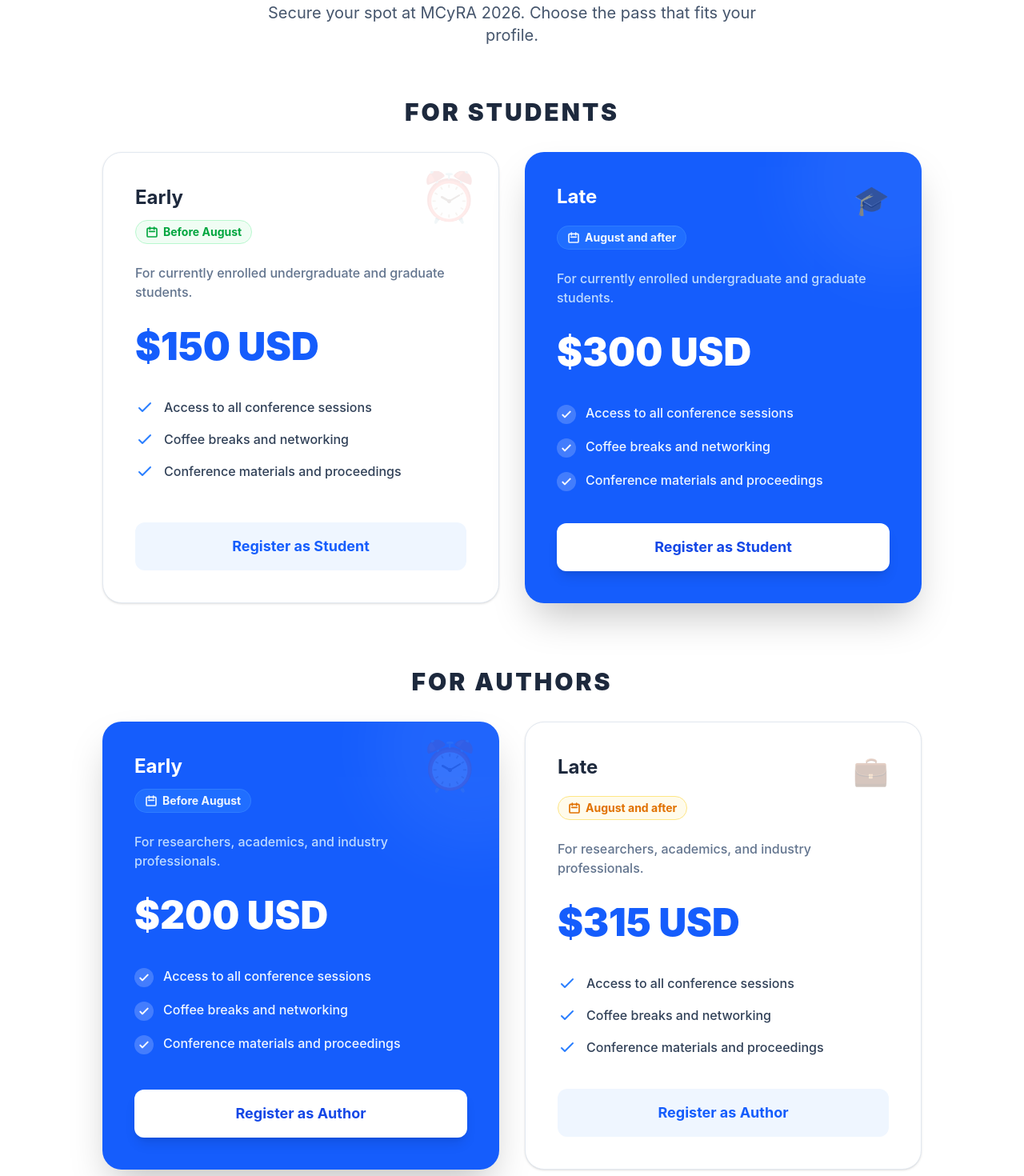
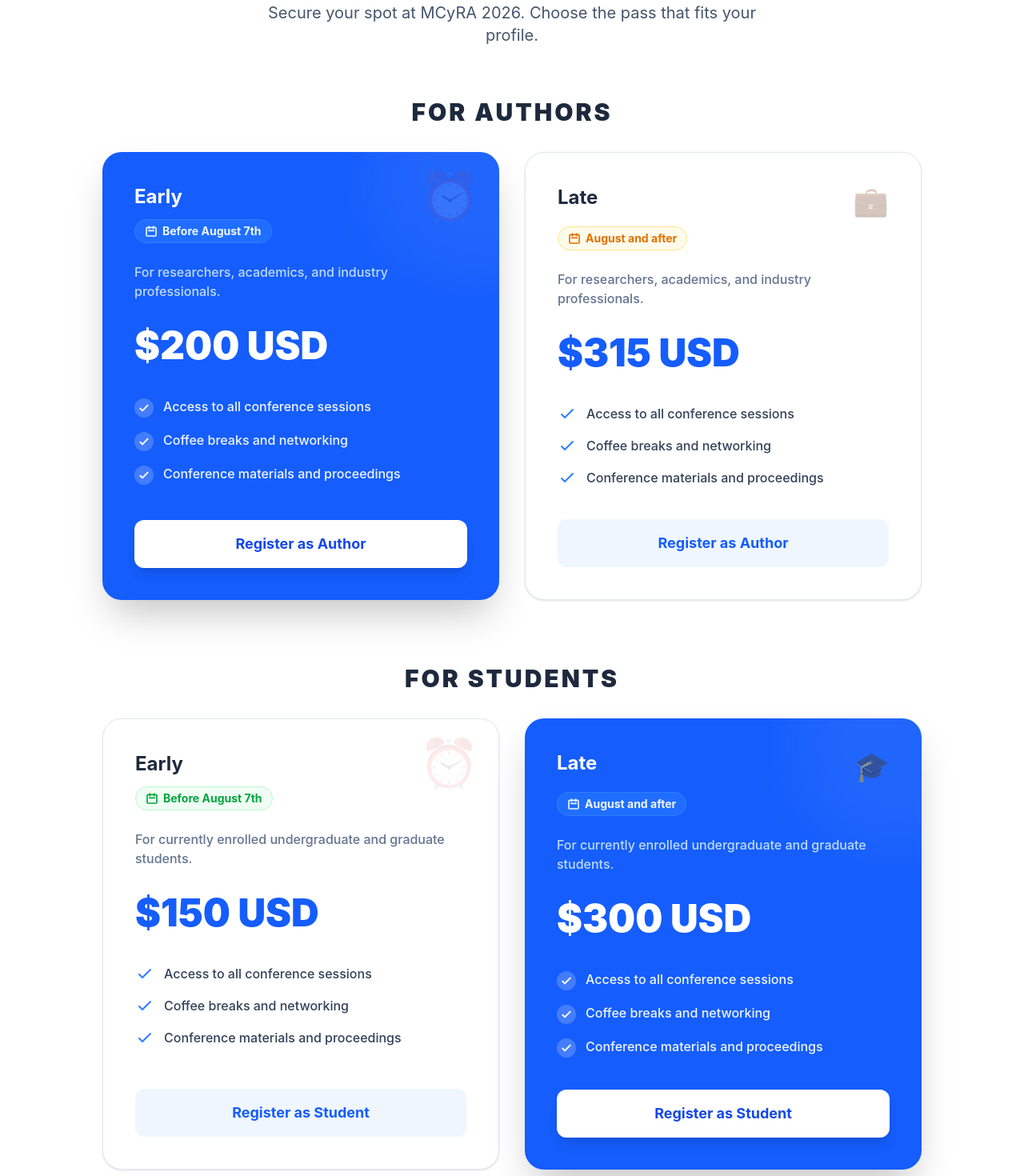
Before and after one commit to Karen616e/AMW2026, a React (Vite) app in the folder amw2026/: page /attend in a window 1280 px wide. Shown: the part 300-1770 px from the top of the page at 80% size. Built offline with nearby package versions, Linux system fonts and the light colour scheme.

Commit message:
Attence_Placeholder
- Placeholder del formulario hecho en Tally.so

```diff
--- a/amw2026/src/components/home/Registration.jsx
+++ b/amw2026/src/components/home/Registration.jsx
@@ -1,22 +1,56 @@
+import { useState, useEffect } from 'react';
 import { registrationFees } from '../../data/registration';
 
 const Registration = () => {
-  // Asumimos que el primer elemento es el precio actual/Early Bird
   const currentFee = registrationFees[0];
-  // Asumimos que el segundo elemento (índice 0 de upcomingFees) es el precio Late
   const upcomingFees = registrationFees.slice(1);
-  const lateFee = upcomingFees[0] || currentFee; // Fallback por si acaso
+  const lateFee = upcomingFees[0] || currentFee;
 
-  // Lista de beneficios
+  // Estado para controlar si el modal está abierto o cerrado
+  const [isModalOpen, setIsModalOpen] = useState(false);
+  // Estado para saber qué tipo de registro seleccionó (Early o Late)
+  const [selectedPlan, setSelectedPlan] = useState('');
+
   const includedFeatures = [
     "Access to all conference sessions",
     "Coffee breaks and networking",
     "Conference materials and proceedings"
   ];
 
+  // Función para abrir el modal
+  const handleOpenModal = (planName) => {
+    setSelectedPlan(planName);
+    setIsModalOpen(true);
+  };
+
+  // --- MAGIA DE TALLY PARA REACT ---
+  // Este useEffect se encarga de cargar el script de Tally solo cuando el modal se abre
+  useEffect(() => {
+    if (isModalOpen) {
+      const script = document.createElement('script');
+      script.src = 'https://tally.so/widgets/embed.js';
+      script.async = true;
+      document.body.appendChild(script);
+
+      // Una vez que el script carga, le decimos a Tally que busque el iframe y lo ajuste
+      script.onload = () => {
+        if (window.Tally) {
+          window.Tally.loadEmbeds();
+        }
+      };
+
+      // Limpiamos el script si el modal se cierra para mantener la memoria limpia
+      return () => {
+        if (document.body.contains(script)) {
+          document.body.removeChild(script);
+        }
+      };
+    }
+  }, [isModalOpen]);
+
   return (
     <section id="registration" className="py-24 bg-white dark:bg-slate-900 transition-colors duration-300">
-      <div className="max-w-6xl mx-auto px-4">
+      <div className="max-w-6xl mx-auto px-4 relative">
 
         {/* --- ENCABEZADO --- */}
         <div className="text-center mb-16">
@@ -30,9 +64,103 @@
         </div>
 
         {/* ==========================================
-            SECCIÓN 1: ESTUDIANTES (Blanco -> Azul)
+            SECCIÓN 1: AUTORES (Azul -> Blanco)
             ========================================== */}
         <div className="mb-20">
+          <h3 className="text-3xl font-black text-slate-800 dark:text-white mb-8 text-center uppercase tracking-widest">
+            For Authors
+          </h3>
+          <div className="grid grid-cols-1 md:grid-cols-2 gap-8 max-w-5xl mx-auto">
+
+            {/* --- AUTHOR EARLY (Blue) --- */}
+            <div className="flex flex-col bg-blue-600 dark:bg-blue-700 rounded-3xl p-8 md:p-10 shadow-2xl hover:-translate-y-2 transition-transform duration-300 relative overflow-hidden text-white group">
+              <div className="absolute -top-24 -right-24 w-64 h-64 bg-white opacity-5 rounded-full blur-2xl"></div>
+              <div className="absolute top-0 right-0 p-6 opacity-10 group-hover:opacity-20 transition-opacity z-0">
+                <span className="text-6xl">⏰</span>
+              </div>
+
+              <div className="relative z-10 flex-grow flex flex-col">
+                <div className="flex justify-between items-start mb-3">
+                  <h4 className="text-2xl font-bold">Early</h4>
+                </div>
+
+                <div className="inline-flex items-center gap-1.5 px-3 py-1 rounded-full bg-blue-500/50 text-blue-50 text-sm font-bold w-fit mb-6 backdrop-blur-sm border border-blue-400/30">
+                  <svg className="w-4 h-4" fill="none" stroke="currentColor" viewBox="0 0 24 24"><path strokeLinecap="round" strokeLinejoin="round" strokeWidth="2.5" d="M8 7V3m8 4V3m-9 8h10M5 21h14a2 2 0 002-2V7a2 2 0 00-2-2H5a2 2 0 00-2 2v12a2 2 0 002 2z"></path></svg>
+                  Before August 7th
+                </div>
+
+                <p className="text-blue-200 font-medium mb-8">For researchers, academics, and industry professionals.</p>
+
+                <div className="mb-8">
+                  <div className="flex items-end gap-2 mb-2">
+                    <span className="text-5xl font-black">{currentFee.regular}</span>
+                  </div>
+                </div>
+
+                <ul className="space-y-4 mb-10 flex-grow">
+                  {includedFeatures.map((feature, idx) => (
+                    <li key={idx} className="flex items-start gap-3">
+                      <div className="w-6 h-6 rounded-full bg-white/20 flex items-center justify-center flex-shrink-0 mt-0.5">
+                        <svg className="w-4 h-4 text-white" fill="none" stroke="currentColor" viewBox="0 0 24 24"><path strokeLinecap="round" strokeLinejoin="round" strokeWidth="3" d="M5 13l4 4L19 7"/></svg>
+                      </div>
+                      <span className="font-medium text-blue-50">{feature}</span>
+                    </li>
+                  ))}
+                </ul>
+
+                <button
+                  onClick={() => handleOpenModal('Author - Early')}
+                  className="w-full py-4 rounded-xl font-bold text-lg bg-white text-blue-700 hover:bg-blue-50 transition-colors duration-300 shadow-lg"
+                >
+                  Register as Author
+                </button>
+              </div>
+            </div>
+
+            {/* --- AUTHOR LATE (White) --- */}
+            <div className="flex flex-col bg-white dark:bg-slate-800 rounded-3xl p-8 md:p-10 border border-slate-200 dark:border-slate-700 shadow-sm hover:shadow-xl hover:-translate-y-2 transition-all duration-300 relative">
+              <div className="flex justify-between items-start mb-3">
+                <h4 className="text-2xl font-bold text-slate-800 dark:text-white">Late</h4>
+                <span className="text-4xl opacity-30 dark:opacity-50">💼</span>
+              </div>
+
+              <div className="inline-flex items-center gap-1.5 px-3 py-1 rounded-full bg-amber-50 dark:bg-amber-900/30 text-amber-600 dark:text-amber-400 text-sm font-bold w-fit mb-6 border border-amber-200 dark:border-amber-800/50">
+                <svg className="w-4 h-4" fill="none" stroke="currentColor" viewBox="0 0 24 24"><path strokeLinecap="round" strokeLinejoin="round" strokeWidth="2.5" d="M8 7V3m8 4V3m-9 8h10M5 21h14a2 2 0 002-2V7a2 2 0 00-2-2H5a2 2 0 00-2 2v12a2 2 0 002 2z"></path></svg>
+                August and after
+              </div>
+
+              <p className="text-slate-500 dark:text-slate-400 font-medium mb-8">For researchers, academics, and industry professionals.</p>
+
+              <div className="mb-8">
+                <div className="flex items-end gap-2 mb-2">
+                  <span className="text-5xl font-black text-blue-600 dark:text-blue-400">{lateFee.regular}</span>
+                </div>
+              </div>
+
+              <ul className="space-y-4 mb-10 flex-grow">
+                {includedFeatures.map((feature, idx) => (
+                  <li key={idx} className="flex items-start gap-3">
+                    <svg className="w-6 h-6 text-blue-500 flex-shrink-0" fill="none" stroke="currentColor" viewBox="0 0 24 24"><path strokeLinecap="round" strokeLinejoin="round" strokeWidth="2" d="M5 13l4 4L19 7"/></svg>
+                    <span className="text-slate-700 dark:text-slate-300 font-medium">{feature}</span>
+                  </li>
+                ))}
+              </ul>
+
+              <button
+                onClick={() => handleOpenModal('Author - Late')}
+                className="w-full py-4 rounded-xl font-bold text-lg bg-blue-50 dark:bg-slate-700 text-blue-600 dark:text-blue-400 hover:bg-blue-600 hover:text-white transition-colors duration-300"
+              >
+                Register as Author
+              </button>
+            </div>
+
+          </div>
+        </div>
+
+        {/* ==========================================
+            SECCIÓN 2: ESTUDIANTES (Blanco -> Azul)
+            ========================================== */}
+        <div className="mb-16">
           <h3 className="text-3xl font-black text-slate-800 dark:text-white mb-8 text-center uppercase tracking-widest">
             For Students
           </h3>
@@ -47,7 +175,7 @@
               <h4 className="text-2xl font-bold text-slate-800 dark:text-white mb-3">Early</h4>
               <div className="inline-flex items-center gap-1.5 px-3 py-1 rounded-full bg-green-50 dark:bg-green-900/30 text-green-600 dark:text-green-400 text-sm font-bold w-fit mb-6 border border-green-200 dark:border-green-800/50">
                 <svg className="w-4 h-4" fill="none" stroke="currentColor" viewBox="0 0 24 24"><path strokeLinecap="round" strokeLinejoin="round" strokeWidth="2.5" d="M8 7V3m8 4V3m-9 8h10M5 21h14a2 2 0 002-2V7a2 2 0 00-2-2H5a2 2 0 00-2 2v12a2 2 0 002 2z"></path></svg>
-                Before August
+                Before August 7th
               </div>
               <p className="text-slate-500 dark:text-slate-400 font-medium mb-8">For currently enrolled undergraduate and graduate students.</p>
 
@@ -66,7 +194,10 @@
                 ))}
               </ul>
 
-              <button className="w-full py-4 rounded-xl font-bold text-lg bg-blue-50 dark:bg-slate-700 text-blue-600 dark:text-blue-400 hover:bg-blue-600 hover:text-white transition-colors duration-300">
+              <button
+                onClick={() => handleOpenModal('Student - Early')}
+                className="w-full py-4 rounded-xl font-bold text-lg bg-blue-50 dark:bg-slate-700 text-blue-600 dark:text-blue-400 hover:bg-blue-600 hover:text-white transition-colors duration-300"
+              >
                 Register as Student
               </button>
             </div>
@@ -105,7 +236,10 @@
                   ))}
                 </ul>
 
-                <button className="w-full py-4 rounded-xl font-bold text-lg bg-white text-blue-700 hover:bg-blue-50 transition-colors duration-300 shadow-lg">
+                <button
+                  onClick={() => handleOpenModal('Student - Late')}
+                  className="w-full py-4 rounded-xl font-bold text-lg bg-white text-blue-700 hover:bg-blue-50 transition-colors duration-300 shadow-lg"
+                >
                   Register as Student
                 </button>
               </div>
@@ -114,95 +248,55 @@
           </div>
         </div>
 
-        {/* ==========================================
-            SECCIÓN 2: AUTORES (Azul -> Blanco)
-            ========================================== */}
-        <div className="mb-16">
-          <h3 className="text-3xl font-black text-slate-800 dark:text-white mb-8 text-center uppercase tracking-widest">
-            For Authors
-          </h3>
-          <div className="grid grid-cols-1 md:grid-cols-2 gap-8 max-w-5xl mx-auto">
+      </div>
 
-            {/* --- AUTHOR EARLY (Blue) --- */}
-            <div className="flex flex-col bg-blue-600 dark:bg-blue-700 rounded-3xl p-8 md:p-10 shadow-2xl hover:-translate-y-2 transition-transform duration-300 relative overflow-hidden text-white group">
-              <div className="absolute -top-24 -right-24 w-64 h-64 bg-white opacity-5 rounded-full blur-2xl"></div>
-              <div className="absolute top-0 right-0 p-6 opacity-10 group-hover:opacity-20 transition-opacity z-0">
-                <span className="text-6xl">⏰</span>
-              </div>
+      {/* ==========================================
+          MODAL DE REGISTRO CON TALLY EMBED
+          ========================================== */}
+      {isModalOpen && (
+        <div
+          className="fixed inset-0 z-[100] flex items-center justify-center p-4 md:p-8 bg-slate-900/60 backdrop-blur-sm transition-opacity"
+          onClick={() => setIsModalOpen(false)}
+        >
 
-              <div className="relative z-10 flex-grow flex flex-col">
-                <div className="flex justify-between items-start mb-3">
-                  <h4 className="text-2xl font-bold">Early</h4>
-                </div>
+          <div
+            className="bg-white dark:bg-slate-800 rounded-3xl w-full max-w-2xl max-h-[90vh] overflow-hidden shadow-2xl relative animate-fade-in-down border border-slate-200 dark:border-slate-700 flex flex-col"
+            onClick={(e) => e.stopPropagation()}
+          >
 
-                <div className="inline-flex items-center gap-1.5 px-3 py-1 rounded-full bg-blue-500/50 text-blue-50 text-sm font-bold w-fit mb-6 backdrop-blur-sm border border-blue-400/30">
-                  <svg className="w-4 h-4" fill="none" stroke="currentColor" viewBox="0 0 24 24"><path strokeLinecap="round" strokeLinejoin="round" strokeWidth="2.5" d="M8 7V3m8 4V3m-9 8h10M5 21h14a2 2 0 002-2V7a2 2 0 00-2-2H5a2 2 0 00-2 2v12a2 2 0 002 2z"></path></svg>
-                  Before August
-                </div>
+            {/* Cabecera del modal */}
+            <div className="p-6 md:px-10 md:pt-10 md:pb-6 flex-shrink-0 border-b border-slate-100 dark:border-slate-700 relative">
+              <button
+                onClick={() => setIsModalOpen(false)}
+                className="absolute top-6 right-6 text-slate-400 hover:text-slate-600 dark:hover:text-white transition-colors bg-slate-100 dark:bg-slate-700 rounded-full p-2"
+                aria-label="Close modal"
+              >
+                <svg className="w-5 h-5" fill="none" stroke="currentColor" viewBox="0 0 24 24"><path strokeLinecap="round" strokeLinejoin="round" strokeWidth="2" d="M6 18L18 6M6 6l12 12"/></svg>
+              </button>
 
-                <p className="text-blue-200 font-medium mb-8">For researchers, academics, and industry professionals.</p>
-
-                <div className="mb-8">
-                  <div className="flex items-end gap-2 mb-2">
-                    <span className="text-5xl font-black">{currentFee.regular}</span>
-                  </div>
-                </div>
-
-                <ul className="space-y-4 mb-10 flex-grow">
-                  {includedFeatures.map((feature, idx) => (
-                    <li key={idx} className="flex items-start gap-3">
-                      <div className="w-6 h-6 rounded-full bg-white/20 flex items-center justify-center flex-shrink-0 mt-0.5">
-                        <svg className="w-4 h-4 text-white" fill="none" stroke="currentColor" viewBox="0 0 24 24"><path strokeLinecap="round" strokeLinejoin="round" strokeWidth="3" d="M5 13l4 4L19 7"/></svg>
-                      </div>
-                      <span className="font-medium text-blue-50">{feature}</span>
-                    </li>
-                  ))}
-                </ul>
-
-                <button className="w-full py-4 rounded-xl font-bold text-lg bg-white text-blue-700 hover:bg-blue-50 transition-colors duration-300 shadow-lg">
-                  Register as Author
-                </button>
-              </div>
+              <h3 className="text-2xl font-black text-slate-800 dark:text-white mb-1">Registration Form</h3>
+              <p className="text-slate-500 dark:text-slate-400 text-sm font-medium">Selected Plan: <strong className="text-blue-600 dark:text-blue-400">{selectedPlan}</strong></p>
             </div>
 
-            {/* --- AUTHOR LATE (White) --- */}
-            <div className="flex flex-col bg-white dark:bg-slate-800 rounded-3xl p-8 md:p-10 border border-slate-200 dark:border-slate-700 shadow-sm hover:shadow-xl hover:-translate-y-2 transition-all duration-300 relative">
-              <div className="flex justify-between items-start mb-3">
-                <h4 className="text-2xl font-bold text-slate-800 dark:text-white">Late</h4>
-                <span className="text-4xl opacity-30 dark:opacity-50">💼</span>
-              </div>
-
-              <div className="inline-flex items-center gap-1.5 px-3 py-1 rounded-full bg-amber-50 dark:bg-amber-900/30 text-amber-600 dark:text-amber-400 text-sm font-bold w-fit mb-6 border border-amber-200 dark:border-amber-800/50">
-                <svg className="w-4 h-4" fill="none" stroke="currentColor" viewBox="0 0 24 24"><path strokeLinecap="round" strokeLinejoin="round" strokeWidth="2.5" d="M8 7V3m8 4V3m-9 8h10M5 21h14a2 2 0 002-2V7a2 2 0 00-2-2H5a2 2 0 00-2 2v12a2 2 0 002 2z"></path></svg>
-                August and after
-              </div>
-
-              <p className="text-slate-500 dark:text-slate-400 font-medium mb-8">For researchers, academics, and industry professionals.</p>
-
-              <div className="mb-8">
-                <div className="flex items-end gap-2 mb-2">
-                  <span className="text-5xl font-black text-blue-600 dark:text-blue-400">{lateFee.regular}</span>
-                </div>
-              </div>
-
-              <ul className="space-y-4 mb-10 flex-grow">
-                {includedFeatures.map((feature, idx) => (
-                  <li key={idx} className="flex items-start gap-3">
-                    <svg className="w-6 h-6 text-blue-500 flex-shrink-0" fill="none" stroke="currentColor" viewBox="0 0 24 24"><path strokeLinecap="round" strokeLinejoin="round" strokeWidth="2" d="M5 13l4 4L19 7"/></svg>
-                    <span className="text-slate-700 dark:text-slate-300 font-medium">{feature}</span>
-                  </li>
-                ))}
-              </ul>
-
-              <button className="w-full py-4 rounded-xl font-bold text-lg bg-blue-50 dark:bg-slate-700 text-blue-600 dark:text-blue-400 hover:bg-blue-600 hover:text-white transition-colors duration-300">
-                Register as Author
-              </button>
+            {/* Contenedor desplazable para el formulario de Tally */}
+            <div className="flex-grow overflow-y-auto p-6 md:p-10 w-full relative">
+              <iframe
+                // Añadimos el selectedPlan a la URL por si configuras un campo oculto "plan" en Tally
+                data-tally-src={`https://tally.so/embed/WOXpNN?alignLeft=1&hideTitle=1&transparentBackground=1&dynamicHeight=1&plan=${encodeURIComponent(selectedPlan)}`}
+                loading="lazy"
+                width="100%"
+                height="359"
+                frameBorder="0"
+                marginHeight="0"
+                marginWidth="0"
+                title="Registration"
+              ></iframe>
             </div>
 
           </div>
         </div>
+      )}
 
-      </div>
     </section>
   );
 };
--- a/amw2026/src/views/AttendView.jsx
+++ b/amw2026/src/views/AttendView.jsx
@@ -1,6 +1,5 @@
 import React from 'react';
 import Registration from '../components/home/Registration';
-import Grants from '../components/home/Grants';
 
 
 const AttendView = () => {
@@ -8,7 +7,6 @@
     // Agregamos dark:bg-slate-900 y la transición suave
     <div className="pt-24 pb-12 bg-slate-50 dark:bg-slate-900 transition-colors duration-300 min-h-screen">
       <Registration />
-      <Grants />
 
     </div>
   );
```
